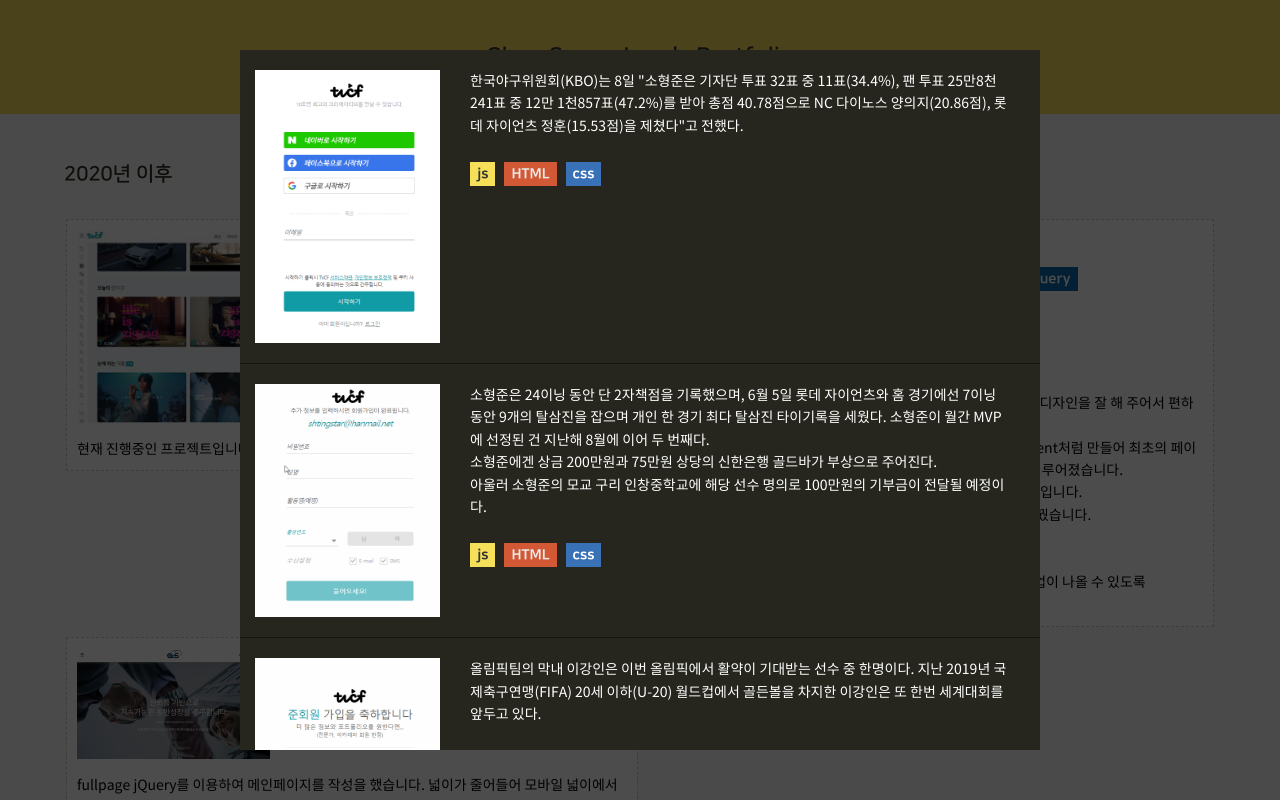
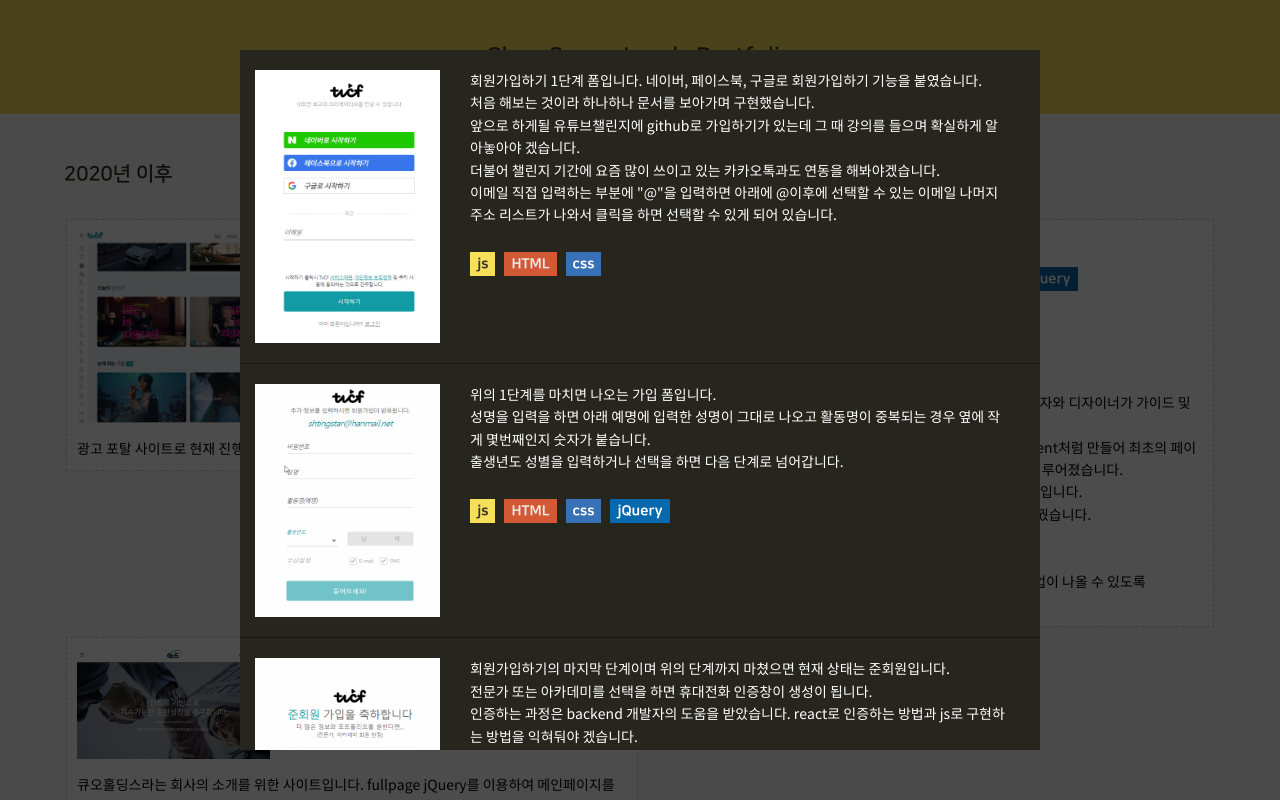
Before and after one commit to ChaeSangJung/portfolio, a React (Create React App) app: page /#/ in a window 1280 px wide. Both pictures are taken after a click on the button 365 px from the left and 243 px from the top of the page. Shown: the top 800 px of the page. Built offline with nearby package versions, Linux system fonts and the light colour scheme.

Commit message:
popup text

```diff
--- a/src/Components/Commentary.js
+++ b/src/Components/Commentary.js
@@ -53,12 +53,12 @@ const Commentary = ({type}) => {
           )
           : type === "tvcf" ? (
             <TextComment>
-              현재 진행중인 프로젝트입니다.
+              광고 포탈 사이트로 현재 진행중인 프로젝트입니다.
             </TextComment>
           )
           : type === "worksheetmaker" ? (
             <TextComment>
-              반응형으로 개발된 홈페이지입니다. 기획자와 디자이너가 가이드 및 디자인을 잘 해 주어서 편하게 작업한 기억이 있습니다.<br/>
+              영어 교육을 위한 사이트로 반응형으로 개발된 홈페이지입니다. 기획자와 디자이너가 가이드 및 디자인을 잘 해 주어서 편하게 작업한 기억이 있습니다.<br/>
               페이지가 다소 많지만 비슷한 같은 디자인이 많아 react의 component처럼 만들어 최초의 페이지와 패턴을 제가 만들면 디자이너가 가져다 붙이는 형태로 작업이 이루어졌습니다.<br/>
               특이한 점은 layer popup을 쓰지 않고 새창으로 팝업을 띄웠다는 것입니다.<br/>
               이 부분에서 요구사항이 있어 vanilla js로 작성된 것을 jQuery로 바꿨습니다.<br/>
@@ -69,7 +69,7 @@ const Commentary = ({type}) => {
           )
           : type === "qoh" ? (
             <TextComment>
-              fullpage jQuery를 이용하여 메인페이지를 작성을 했습니다.
+              큐오홀딩스라는 회사의 소개를 위한 사이트입니다. fullpage jQuery를 이용하여 메인페이지를 작성을 했습니다.
               넓이가 줄어들어 모바일 넓이에서는 fullpage jQuery가 작동을 안하게끔 구성되어 있습니다.<br/>
               최초 js로 scroll event와 mouse event로 작성을 했으나 계열사 추가 이슈와 ui 변경 이슈가 잦아서
               제가 만든 js와 맞지 않는 부분이 있어 jQuery를 가져다 썼습니다. 추후에 js로 저만의 fullpage를 만들수 있도록 해야 겠다는 생각이 들었습니다.<br/>
--- a/src/Components/PopContent/TvContent.js
+++ b/src/Components/PopContent/TvContent.js
@@ -36,12 +36,6 @@ const TvContent = () => {
                 </PopImg>
                 <PopText num={"3_2"}/>
             </ItemMore>
-            {/* <ItemMore>
-                <PopImg>
-                    <img src={require(`../../images/pop/enroll_2.png`).default} alt="3_3"/>
-                </PopImg>
-                <PopText num={"3_3"}/>
-            </ItemMore> */}
             <ItemMore>
                 <PopImg>
                     <img src={require(`../../images/pop/enroll_3.gif`).default} alt="3_4"/>
--- a/src/Components/PopText.js
+++ b/src/Components/PopText.js
@@ -26,7 +26,11 @@ const PopText = ({num}) => {
             {num === "3_1" ?
             <>
                 <TextPop>
-                    한국야구위원회(KBO)는 8일 "소형준은 기자단 투표 32표 중 11표(34.4%), 팬 투표 25만8천241표 중 12만 1천857표(47.2%)를 받아 총점 40.78점으로 NC 다이노스 양의지(20.86점), 롯데 자이언츠 정훈(15.53점)을 제쳤다"고 전했다.
+                    회원가입하기 1단계 폼입니다. 네이버, 페이스북, 구글로 회원가입하기 기능을 붙였습니다.<br/>
+                    처음 해보는 것이라 하나하나 문서를 보아가며 구현했습니다.<br/>
+                    앞으로 하게될 유튜브챌린지에 github로 가입하기가 있는데 그 때 강의를 들으며 확실하게 알아놓아야 겠습니다.<br/>
+                    더불어 챌린지 기간에 요즘 많이 쓰이고 있는 카카오톡과도 연동을 해봐야겠습니다.<br/>
+                    이메일 직접 입력하는 부분에 "@"을 입력하면 아래에 @이후에 선택할 수 있는 이메일 나머지 주소 리스트가 나와서 클릭을 하면 선택할 수 있게 되어 있습니다.
                 </TextPop>
                 <BoxSkillBox>
                     <SkillBadge skill={"js"} />
@@ -37,10 +41,38 @@ const PopText = ({num}) => {
             : num === "3_2" ?
             <>
                 <TextPop>
-                    소형준은 24이닝 동안 단 2자책점을 기록했으며, 6월 5일 롯데 자이언츠와 홈 경기에선 7이닝 동안 9개의 탈삼진을 잡으며 개인 한 경기 최다 탈삼진 타이기록을 세웠다.
-                    소형준이 월간 MVP에 선정된 건 지난해 8월에 이어 두 번째다.<br/>
-                    소형준에겐 상금 200만원과 75만원 상당의 신한은행 골드바가 부상으로 주어진다.<br/>
-                    아울러 소형준의 모교 구리 인창중학교에 해당 선수 명의로 100만원의 기부금이 전달될 예정이다.
+                    위의 1단계를 마치면 나오는 가입 폼입니다.<br/>
+                    성명을 입력을 하면 아래 예명에 입력한 성명이 그대로 나오고 활동명이 중복되는 경우 옆에 작게 몇번째인지 숫자가 붙습니다.<br/>
+                    출생년도 성별을 입력하거나 선택을 하면 다음 단계로 넘어갑니다.
+                </TextPop>
+                <BoxSkillBox>
+                    <SkillBadge skill={"js"} />
+                    <SkillBadge skill={"HTML"} />
+                    <SkillBadge skill={"css"} />
+                    <SkillBadge skill={"jQuery"} />
+                </BoxSkillBox>
+            </>
+            : num === "3_4" ?
+            <>
+                <TextPop>
+                    회원가입하기의 마지막 단계이며 위의 단계까지 마쳤으면 현재 상태는 준회원입니다.<br/>
+                    전문가 또는 아카데미를 선택을 하면 휴대전화 인증창이 생성이 됩니다.<br/>
+                    인증하는 과정은 backend 개발자의 도움을 받았습니다. react로 인증하는 방법과 js로 구현하는 방법을 익혀둬야 겠습니다.
+                </TextPop>
+                <BoxSkillBox>
+                    <SkillBadge skill={"js"} />
+                    <SkillBadge skill={"HTML"} />
+                    <SkillBadge skill={"css"} />
+                    <SkillBadge skill={"jQuery"} />
+                </BoxSkillBox>
+            </>
+
+            // menu
+            : num === "3_5" ?
+            <>
+                <TextPop>
+                    단순하게 누르면 각 카테고리 리스트들이 나오고 클릭을 하면 페이지 이동하는 기능입니다.<br/>
+                    최초 기획에는 없었지만 제가 했다는 것에 올려 두었습니다.
                 </TextPop>
                 <BoxSkillBox>
                     <SkillBadge skill={"js"} />
@@ -48,10 +80,12 @@ const PopText = ({num}) => {
                     <SkillBadge skill={"css"} />
                 </BoxSkillBox>
             </>
-            : num === "3_3" ?
+            // faq 고객센터
+            : num === "3_6" ?
             <>
                 <TextPop>
-                    올림픽팀은 13일 오후 7시 30분 용인에서 아르헨티나와 맞대결을 펼친다. 도쿄올림픽을 앞둔 김학범호는 최종엔트리 소집 후 첫 경기에 나선다.
+                    자주하는 질문과 고객센터의 리스트를 반응형으로 꾸며 보았습니다.<br/>
+                    게시판처럼 리스트로 되어 있던 것을 fontawesome의 아이콘들과 함께 작성했습니다.
                 </TextPop>
                 <BoxSkillBox>
                     <SkillBadge skill={"js"} />
@@ -59,43 +93,13 @@ const PopText = ({num}) => {
                     <SkillBadge skill={"css"} />
                 </BoxSkillBox>
             </>
-            : num === "3_4" ?
-            <>
-                <TextPop>
-                    올림픽팀의 막내 이강인은 이번 올림픽에서 활약이 기대받는 선수 중 한명이다. 지난 2019년 국제축구연맹(FIFA) 20세 이하(U-20) 월드컵에서 골든볼을 차지한 이강인은 또 한번 세계대회를 앞두고 있다.
-                </TextPop>
-                <BoxSkillBox>
-                    <SkillBadge skill={"js"} />
-                    <SkillBadge skill={"HTML"} />
-                    <SkillBadge skill={"css"} />
-                </BoxSkillBox>
-            </>
-            : num === "3_5" ?
-            <>
-                <TextPop>
-                    아르헨티나를 이끄는 바티스타 감독은 지난 2019년 FIFA U-20 월드컵에서 이강인과 만난 경험이 있다. 당시 조별리그 3차전에서 이강인이 선제골을 어시스트한 한국은 아르헨티나를 꺾고 16강에 진출했다.
-                </TextPop>
-                <BoxSkillBox>
-                    <SkillBadge skill={"js"} />
-                    <SkillBadge skill={"HTML"} />
-                    <SkillBadge skill={"css"} />
-                </BoxSkillBox>
-            </>
-            : num === "3_6" ?
-            <>
-                <TextPop>
-                    한국과 평가전을 치를 아르헨티나는 도쿄올림픽 남미예선을 1위로 통과하며 명성에 걸맞는 성적을 기록했다. 지난달 덴마크와 사우디아라비아를 상대로 치른 경기에선 모두 승리를 거두며 도쿄올림픽을 앞두고 전력을 과시했다. 아르헨티나는 올림픽 본선을 앞두고 마지막으로 치르는 한국전에서 전력을 다할 것으로 점쳐진다.
-                </TextPop>
-                <BoxSkillBox>
-                    <SkillBadge skill={"js"} />
-                    <SkillBadge skill={"HTML"} />
-                    <SkillBadge skill={"css"} />
-                </BoxSkillBox>
-            </>
+            // 최근 본 작품
             : num === "3_7" ?
             <>
                 <TextPop>
-                    아르헨티나를 이끄는 바티스타 감독은 지난 2019년 FIFA U-20 월드컵에서 이강인과 만난 경험이 있다. 당시 조별리그 3차전에서 이강인이 선제골을 어시스트한 한국은 아르헨티나를 꺾고 16강에 진출했다.
+                    서브페이지의 주된 ui형태 입니다.<br/>
+                    mouse hover시 좌우로 움직이는 대로 배경화면이 바뀌는 썸네일과 제목과 소제목, 방영날짜로 구성되어 있습니다.<br/>
+                    ajax를 이용하여 데이터를 받아 화면을 구성하였습니다.
                 </TextPop>
                 <BoxSkillBox>
                     <SkillBadge skill={"js"} />
@@ -106,29 +110,38 @@ const PopText = ({num}) => {
             : num === "3_8" ?
             <>
                 <TextPop>
-                    한국과 평가전을 치를 아르헨티나는 도쿄올림픽 남미예선을 1위로 통과하며 명성에 걸맞는 성적을 기록했다. 지난달 덴마크와 사우디아라비아를 상대로 치른 경기에선 모두 승리를 거두며 도쿄올림픽을 앞두고 전력을 과시했다. 아르헨티나는 올림픽 본선을 앞두고 마지막으로 치르는 한국전에서 전력을 다할 것으로 점쳐진다.
+                    hover시 나오는 나중에 보기를 누르면 YouTube의 나중에 보기 재생목록에 저장이되어 따로 모아 볼 수 있습니다.<br/>
+                    미리보기를 누르면 해당영상이 팝업으로 나타납니다. videojs라는 jQuery로 video를 구현했습니다.<br/>
+                    웹 서버와 비동기적으로 데이터를 교환하기 위해 여기에서는 ajax를 사용했습니다.
                 </TextPop>
                 <BoxSkillBox>
                     <SkillBadge skill={"js"} />
                     <SkillBadge skill={"HTML"} />
                     <SkillBadge skill={"css"} />
+                    <SkillBadge skill={"jQuery"} />
                 </BoxSkillBox>
             </>
             : num === "3_9" ?
             <>
                 <TextPop>
-                    올림픽팀의 막내 이강인은 이번 올림픽에서 활약이 기대받는 선수 중 한명이다. 지난 2019년 국제축구연맹(FIFA) 20세 이하(U-20) 월드컵에서 골든볼을 차지한 이강인은 또 한번 세계대회를 앞두고 있다.
+                    mouse hover시 움직이는 대로 배경화면이 바뀌는 것을 볼 수 있습니다.<br/>
+                    많은 부분을 YouTube를 참고했습니다. 컬렉션이라는 이름의 재생목록을 만들 수 있고 이 재생목록에 저장을 해 놓을 수 있습니다.<br/>
+                    이 또한 ajax를 이용하여 작성되었습니다.
                 </TextPop>
                 <BoxSkillBox>
                     <SkillBadge skill={"js"} />
                     <SkillBadge skill={"HTML"} />
                     <SkillBadge skill={"css"} />
+                    <SkillBadge skill={"jQuery"} />
                 </BoxSkillBox>
             </>
             : num === "3_10" ?
             <>
                 <TextPop>
-                    아르헨티나를 이끄는 바티스타 감독은 지난 2019년 FIFA U-20 월드컵에서 이강인과 만난 경험이 있다. 당시 조별리그 3차전에서 이강인이 선제골을 어시스트한 한국은 아르헨티나를 꺾고 16강에 진출했다.
+                    광고 시상식들을 모아 놓은 페이지입니다.<br/>
+                    api가 작성이되면 react로 refactoring이 예정되어 있습니다.<br/>
+                    위에 어워드, 개최년도, 개최국가로 filtering을 하는 기능과 왼쪽에 filtering된 creator와 agency들이 나옵니다.<br/>
+                    메인으로는 걸러진 시상식들이 나오고 클릭을 하여 링크해서 들어가면 그 시상식에서 시상을 한 광고들이 나타납니다.
                 </TextPop>
                 <BoxSkillBox>
                     <SkillBadge skill={"js"} />
```
Also changed, not shown: src/images/pop/enroll_2.png (deleted).
